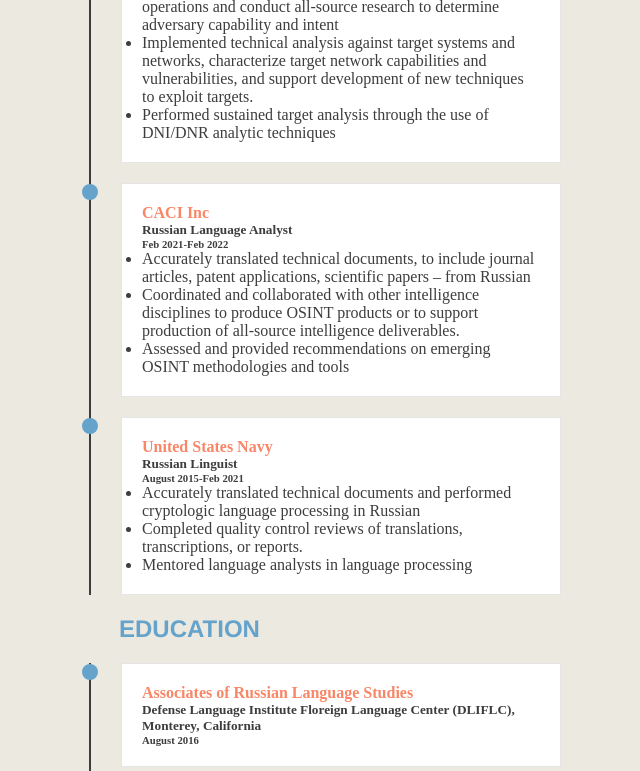
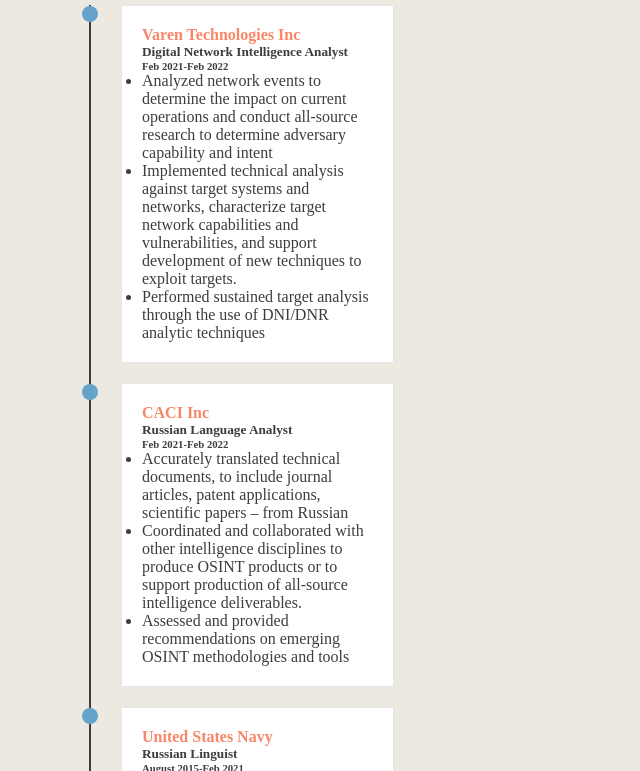
Before and after one commit to riasmithcodes/riasmithcodes.github.io, a plain HTML site: page index.html in a window 1280 px wide. Shown: the part 360-1131 px from the top of the page, without its empty margins (39-679 px from the left). Drawn offline with Linux system fonts and the light colour scheme.

Commit message:
Update style.css

```diff
--- a/style.css
+++ b/style.css
@@ -19,8 +19,8 @@ body{
 
 main.row{
   display: grid;
-  grid-template-columns: 1fr 1fr;
-  grid-column-gap: 20px;
+  grid-template-columns: 1fr 1fr 1fr;
+  grid-column-gap: 10px;
 }
 .col header.title{
   font-family: helvetica;
@@ -77,15 +77,4 @@ main.row{
 }
 
 
-
-
-
-
-
-
-
-
-
-
-
 }
```
